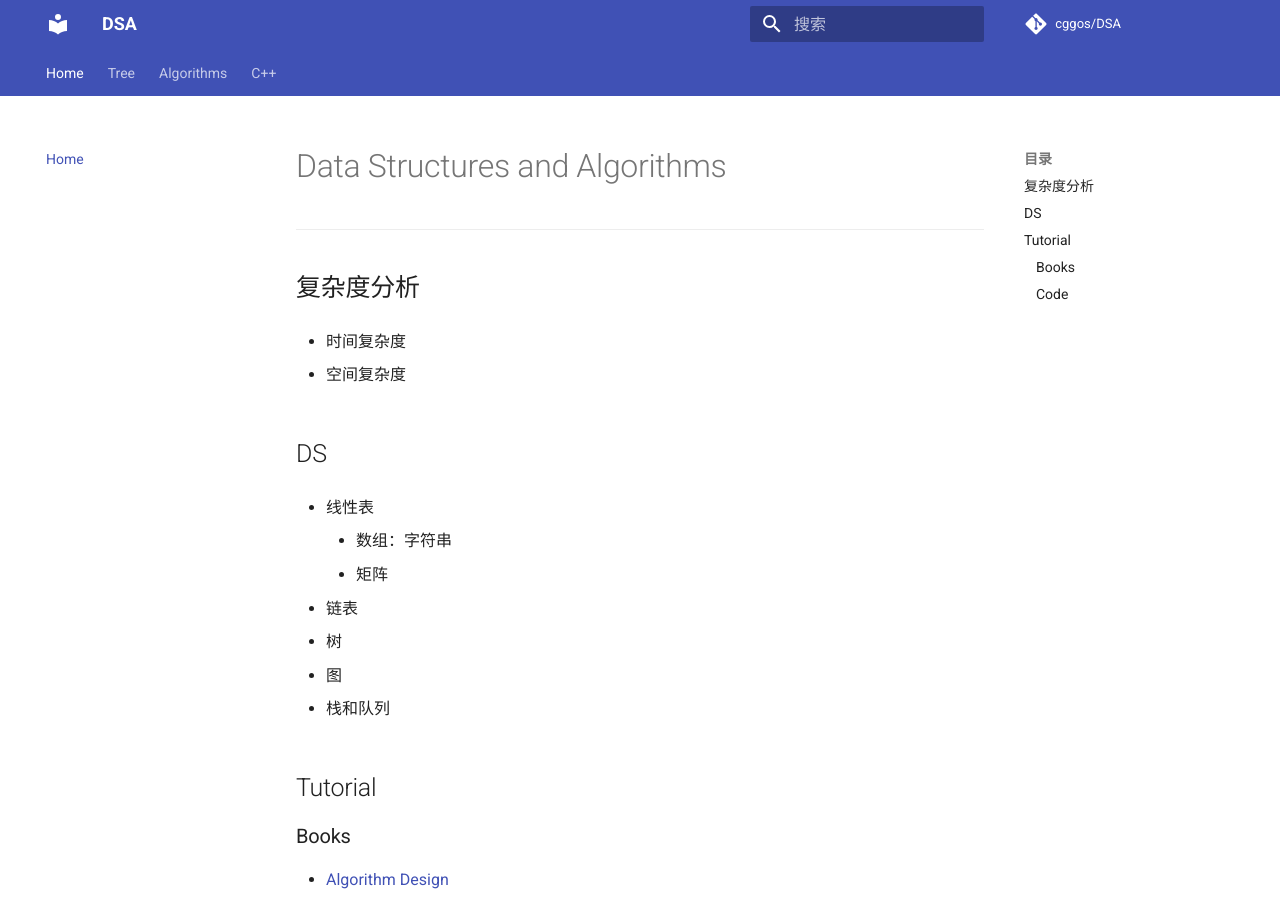
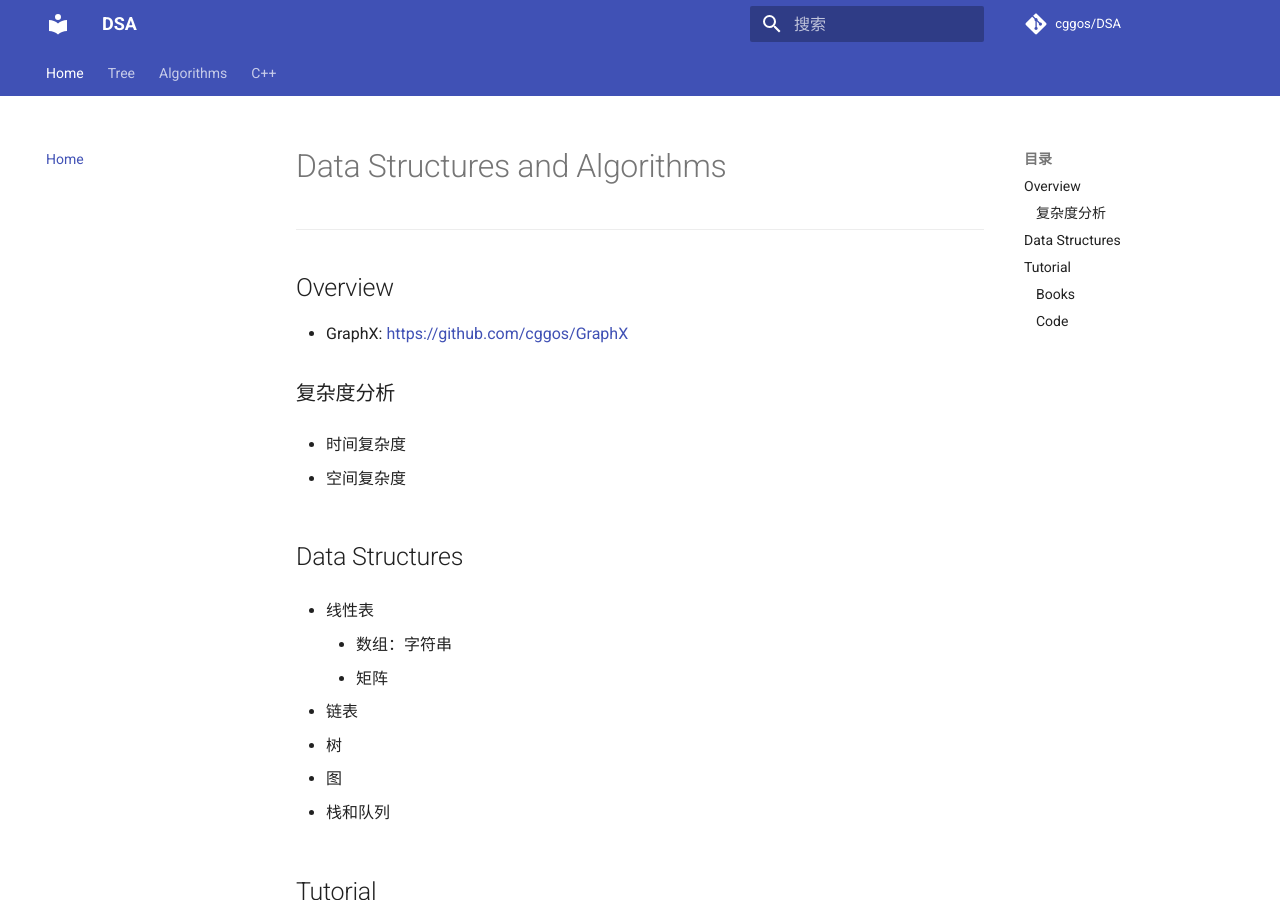
Before and after one commit to cggos/DSA, an MkDocs documentation site: the page built from docs/index.md, in a window 1280 px wide and 900 px high. Built offline with MkDocs 1.6.1 and Material for MkDocs 9.7.7, drawn with Linux system fonts in a browser that asks for light colours; comment, search, counter and statistics services are not loaded.

Commit message:
update docs/index.md

```diff
--- a/docs/index.md
+++ b/docs/index.md
@@ -2,14 +2,18 @@
 
 ---
 
-## 复杂度分析
+## Overview
+
+- GraphX: https://github.com/cggos/GraphX
+
+### 复杂度分析
 
 * 时间复杂度
 
 * 空间复杂度
 
 
-## DS
+## Data Structures
 
 * 线性表
     - 数组：字符串
```
